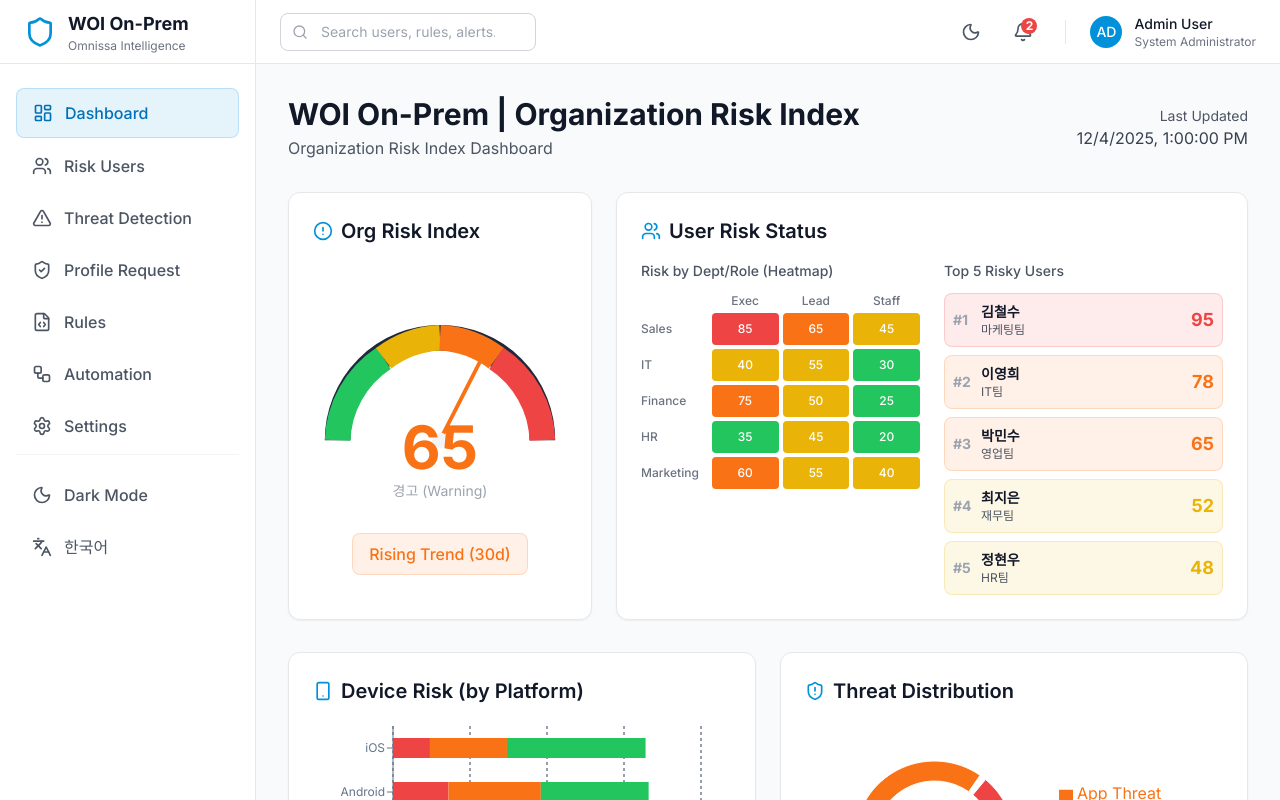
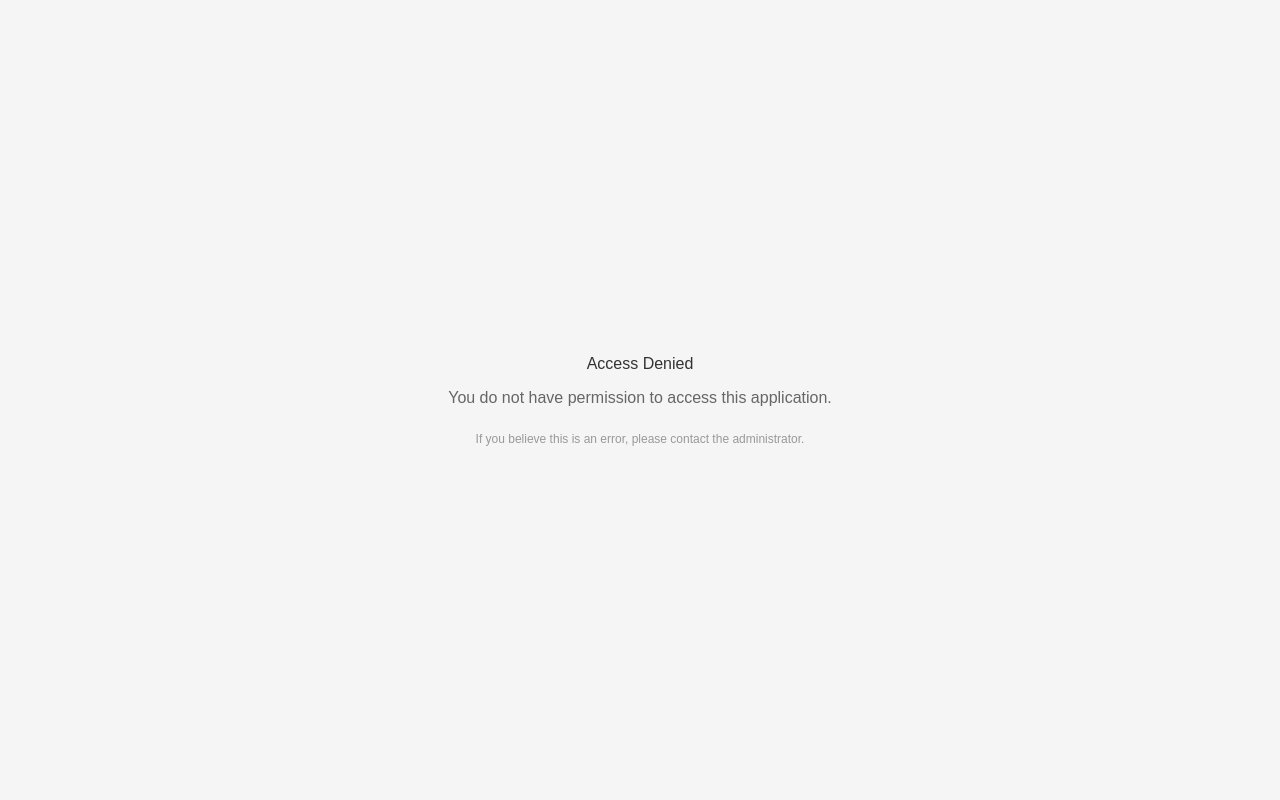
Before and after one commit to gullivar/woi-v1.2, a React (Vite) app: page / in a window 1280 px wide. Shown: the top 800 px of the page. Built offline with nearby package versions, Linux system fonts and the light colour scheme; a web font is replaced by a local one.

Commit message:
Implement token-based access control in main.tsx
Add access token validation for rendering the app or access denied page.

```diff
--- a/src/main.tsx
+++ b/src/main.tsx
@@ -1,11 +1,47 @@
-import React, { StrictMode } from 'react'
-import { createRoot } from 'react-dom/client'
-import './index.css'
-import App from './App.tsx'
+import React, { StrictMode } from 'react';
+import { createRoot } from 'react-dom/client';
+import './index.css';
+import App from './App.tsx';
 
-console.log("React Entry Point Executing");
-createRoot(document.getElementById('root')!).render(
-  <StrictMode>
-    <App />
-  </StrictMode>,
-)
+console.log('React Entry Point Executing');
+
+// Check for valid access token from URL query parameter
+const params = new URLSearchParams(window.location.search);
+const accessKey = params.get('k');
+const validKey = import.meta.env.VITE_ACCESS_KEY;
+
+const root = createRoot(document.getElementById('root')!);
+
+if (!accessKey || accessKey !== validKey) {
+  // Render access denied page
+  root.render(
+    <StrictMode>
+      <div
+        style={{
+          display: 'flex',
+          justifyContent: 'center',
+          alignItems: 'center',
+          height: '100vh',
+          flexDirection: 'column',
+          backgroundColor: '#f5f5f5',
+          fontFamily: 'sans-serif',
+        }}
+      >
+        <h1 style={{ color: '#333', marginBottom: '10px' }}>Access Denied</h1>
+        <p style={{ color: '#666', fontSize: '16px' }}>
+          You do not have permission to access this application.
+        </p>
+        <p style={{ color: '#999', fontSize: '12px', marginTop: '20px' }}>
+          If you believe this is an error, please contact the administrator.
+        </p>
+      </div>
+    </StrictMode>
+  );
+} else {
+  // Render the app if token is valid
+  root.render(
+    <StrictMode>
+      <App />
+    </StrictMode>
+  );
+}
```
